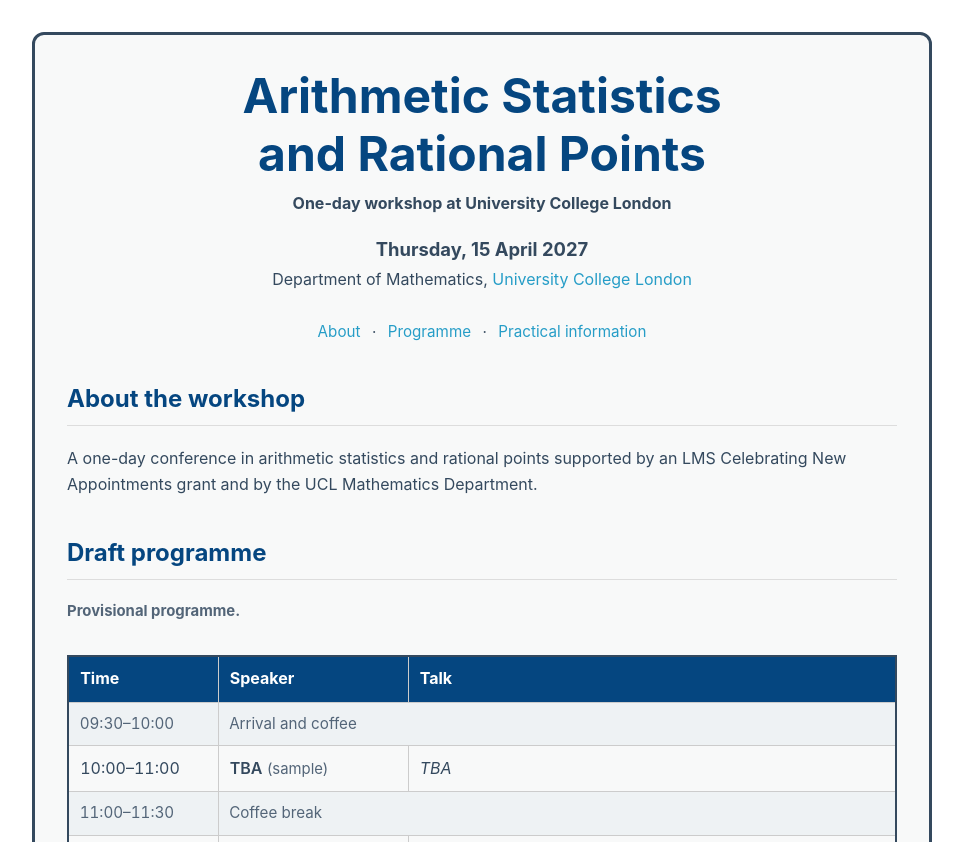
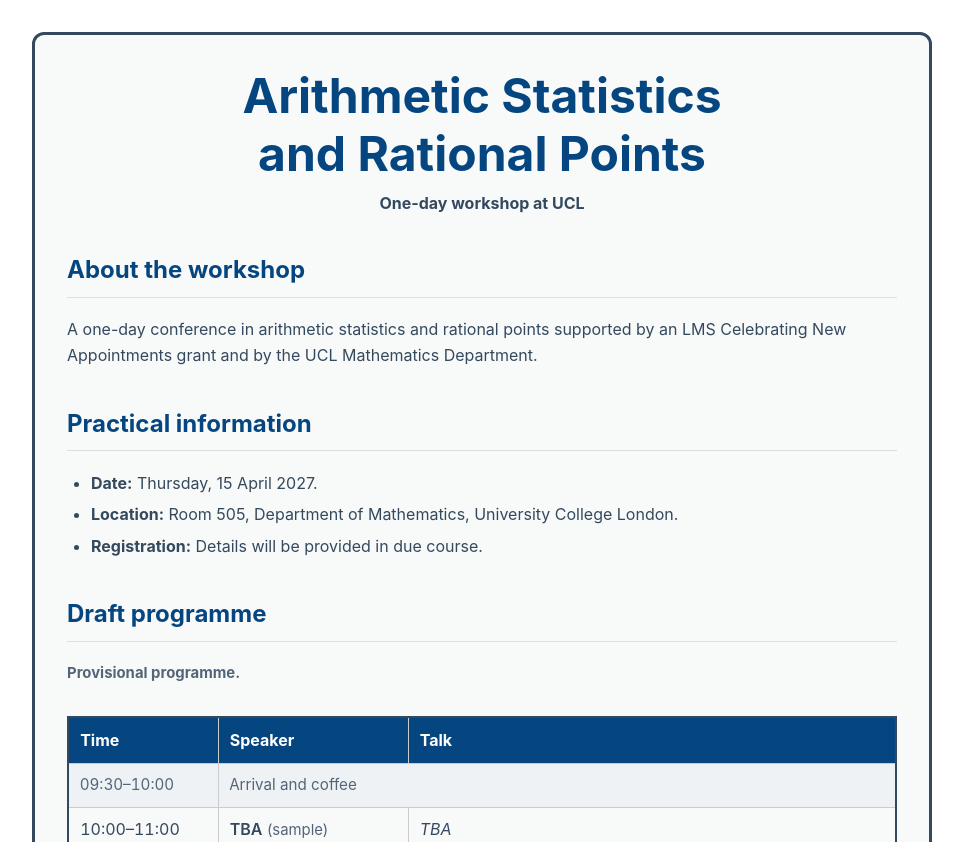
Before and after one commit to jeflaga/jeflaga.github.io, a plain HTML site: page lms-conference-2027/index.html in a window 1280 px wide. Shown: the top 842 px of the page, without its empty margins (158-1121 px from the left). Drawn offline with Linux system fonts and the light colour scheme.

Commit message:
Update index.html

```diff
--- a/lms-conference-2027/index.html
+++ b/lms-conference-2027/index.html
@@ -108,15 +108,8 @@
   <main id="content">
     <header>
       <h1 class="title">Arithmetic Statistics and Rational Points
-        <span class="subtitle">One-day workshop at University College London</span>
+        <span class="subtitle">One-day workshop at UCL</span>
       </h1>
-      <p class="event-date"><strong><time datetime="2027-04-15">Thursday, 15 April 2027</time></strong></p>
-      <p class="event-location">Department of Mathematics, <a href="https://www.ucl.ac.uk/">University College London</a></p>
-      <nav class="page-nav" aria-label="Page sections">
-        <a href="#about">About</a> ·
-        <a href="#programme">Programme</a> ·
-        <a href="#information">Practical information</a>
-      </nav>
     </header>
 
     <section id="about" aria-labelledby="about-heading">
@@ -125,6 +118,17 @@
         A one-day conference in arithmetic statistics and rational points supported by an LMS Celebrating New Appointments grant and by the UCL Mathematics Department.
       </p>
     </section>
+
+
+      <section id="information" aria-labelledby="info-heading">
+      <h2 id="info-heading">Practical information</h2>
+      <ul class="detail-list">
+        <li><strong>Date:</strong> Thursday, 15 April 2027.</li>
+        <li><strong>Location:</strong> Room 505, Department of Mathematics, University College London.</li>
+        <li><strong>Registration:</strong> Details will be provided in due course.</li>
+      </ul>
+    </section>
+
 
     <section id="programme" aria-labelledby="programme-heading">
       <h2 id="programme-heading">Draft programme</h2>
@@ -167,14 +171,7 @@
       </div>
     </section>
 
-    <section id="information" aria-labelledby="info-heading">
-      <h2 id="info-heading">Practical information</h2>
-      <ul class="detail-list">
-        <li><strong>Date:</strong> Thursday, 15 April 2027.</li>
-        <li><strong>Location:</strong> Room 505, Department of Mathematics, University College London.</li>
-        <li><strong>Registration:</strong> Details will be provided in due course.</li>
-      </ul>
-    </section>
+
 
     <section aria-labelledby="contact-heading">
       <h2 id="contact-heading">Organiser</h2>
```
